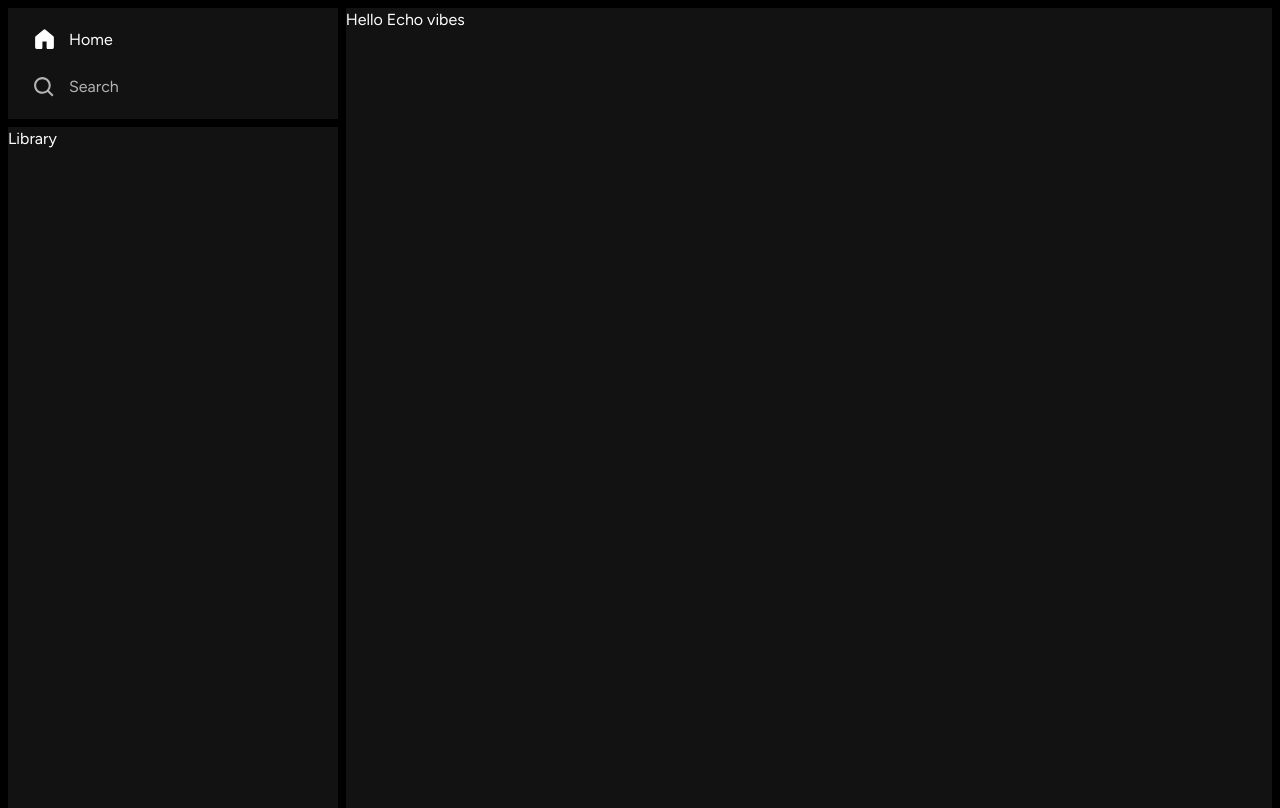
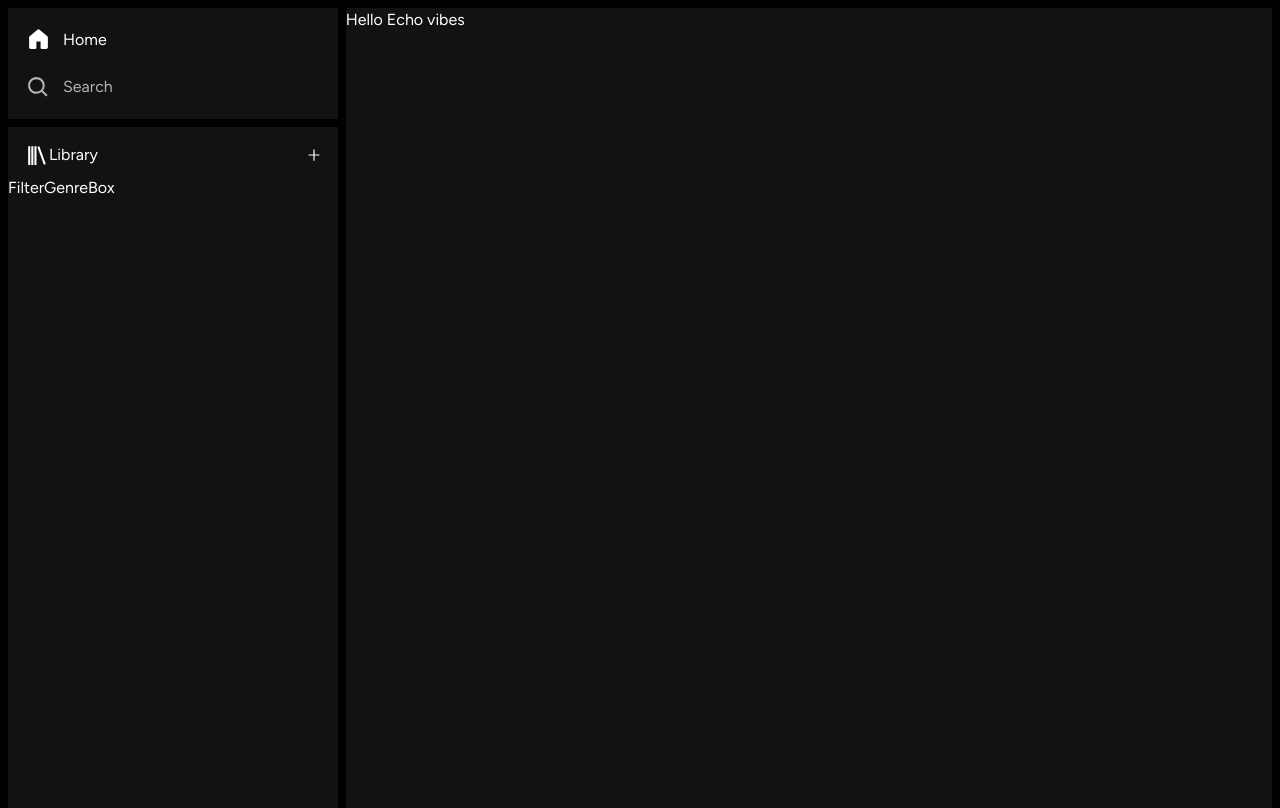
Before and after one commit to khanhcoluy/echo-vibes-ui, a Next.js app: page / in a window 1280 px wide. Built offline with nearby package versions, Linux system fonts and the light colour scheme.

Commit message:
UI design for headers and initial design for library

```diff
--- a/app/layout.tsx
+++ b/app/layout.tsx
@@ -1,4 +1,4 @@
-import Sidebar from '@/components/Sidebar';
+import Sidebar from '@/components/sidebar/Sidebar';
 import type { Metadata } from 'next';
 import { Figtree } from 'next/font/google';
 import { twMerge } from 'tailwind-merge';
--- a/components/Library.tsx
+++ /dev/null
@@ -1,5 +0,0 @@
-const Library = () => {
-  return <div className="bg-primary w-full h-full">Library</div>;
-};
-
-export default Library;
--- a/components/Sidebar.tsx
+++ b/components/sidebar/Sidebar.tsx
@@ -1,5 +1,5 @@
-import Library from './Library';
-import Navigation from './Navigation';
+import Library from './sidebarLibrary/Library';
+import Navigation from './sidebarNavigation/SidebarNavigation';
 
 const Sidebar = () => {
   return (
--- /dev/null
+++ b/components/sidebar/sidebarLibrary/Library.tsx
@@ -0,0 +1,11 @@
+import LibraryHeader from './header/LibraryHeader';
+
+const Library = () => {
+  return (
+    <div className="bg-primary w-full h-full">
+      <LibraryHeader />
+    </div>
+  );
+};
+
+export default Library;
--- /dev/null
+++ b/components/sidebar/sidebarLibrary/header/LibraryHeader.tsx
@@ -0,0 +1,21 @@
+import { BiLibrary } from 'react-icons/bi';
+import { AiOutlinePlus } from 'react-icons/ai';
+
+const LibraryHeader = () => {
+  return (
+    <div className="pt-2">
+      <header className="flex justify-between items-center px-4 py-2 gap-3 w-full">
+        <div className="flex cursor-pointer px-">
+          <BiLibrary size={25} />
+          <p>Library</p>
+        </div>
+        <button>
+          <AiOutlinePlus />
+        </button>
+      </header>
+      <div>FilterGenreBox</div>
+    </div>
+  );
+};
+
+export default LibraryHeader;
--- a/components/Navigation.tsx
+++ b/components/sidebar/sidebarNavigation/SidebarNavigation.tsx
@@ -1,9 +1,9 @@
 'use client';
 
 import { GoHome, GoHomeFill } from 'react-icons/go';
-import { BiSearch, BiSearchAlt } from 'react-icons/bi';
+import { BiSearch, BiSolidSearch } from 'react-icons/bi';
 import { usePathname } from 'next/navigation';
-import NavigationItem from './NavigationItem';
+import NavigationItem from './SidebarNavigationItem';
 
 const Navigation: React.FC = () => {
   const pathName = usePathname();
@@ -18,7 +18,7 @@ const Navigation: React.FC = () => {
     {
       label: 'Search',
       active: pathName === '/search',
-      icon: pathName === '/search' ? BiSearchAlt : BiSearch,
+      icon: pathName === '/search' ? BiSolidSearch : BiSearch,
       href: '/search',
     },
   ];
--- a/components/NavigationItem.tsx
+++ b/components/sidebar/sidebarNavigation/SidebarNavigationItem.tsx
@@ -19,7 +19,7 @@ const NavigationItem: React.FC<NavigationItemProps> = ({
     <li className="flex items-center">
       <Link
         href={href}
-        className="flex items-center px-[12px] py-[4px] gap-3 cursor-pointer w-full"
+        className="flex items-center px-1.5 py-2 gap-3 cursor-pointer w-full"
       >
         <Icon
           className={twMerge('text-secondary-color', active && 'text-white')}
```
